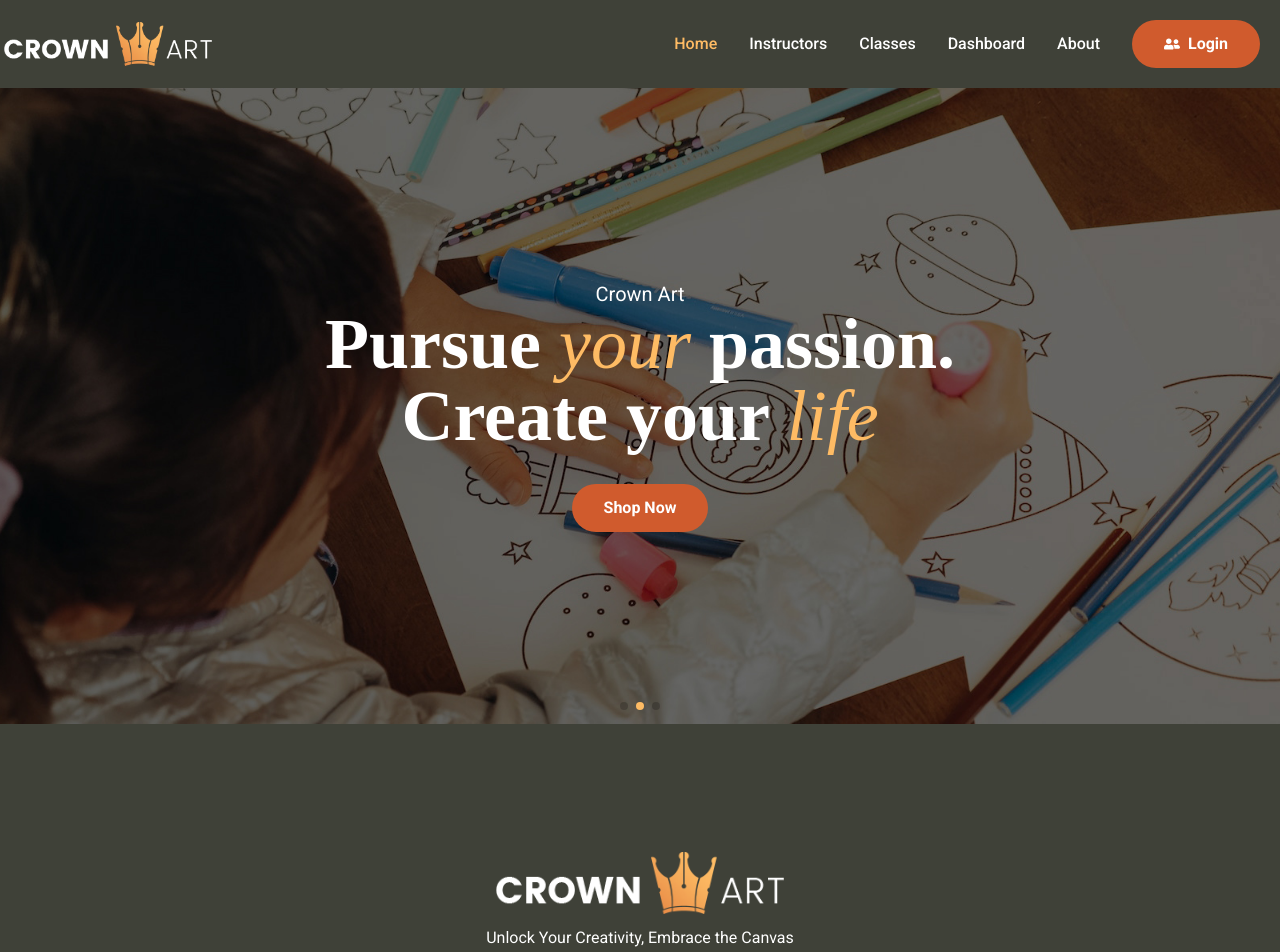
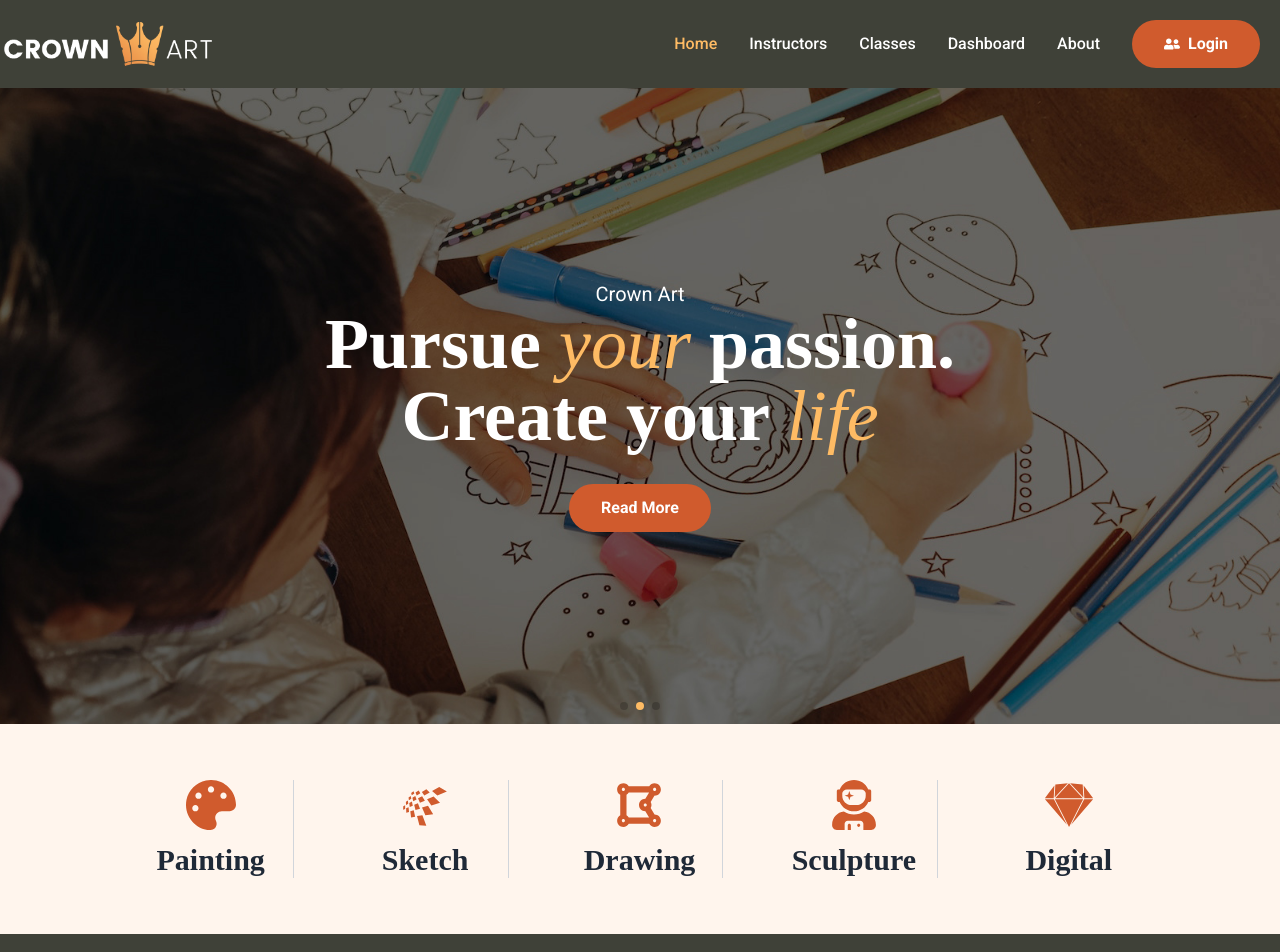
Before and after one commit to developersajeeb/CrownArt-Online-School-Client, a React (Vite) app: page / in a window 1280 px wide. Shown: the top 952 px of the page. Built offline with nearby package versions, Linux system fonts and the light colour scheme; no server answers; a web font is replaced by a local one.

Commit message:
section two created

```diff
--- a/src/pages/Home/Home.jsx
+++ b/src/pages/Home/Home.jsx
@@ -1,10 +1,33 @@
 import Slider from "./Slider";
+import { FaPalette, FaSchlix, FaDrawPolygon, FaUserAstronaut, FaSketch} from "react-icons/fa";
 
 const Home = () => {
     return (
         <>
             <header>
                 <Slider></Slider>
+                <section className="bg-[#fff5ed] grid md:grid-cols-5 md:px-32 py-10 md:py-14 gap-12">
+                    <div className="text-center md:border-r border-gray-300">
+                        <FaPalette className="primary-color mx-auto" size={50}/>
+                        <h3 className="text-3xl font-bold mt-3">Painting</h3>
+                    </div>
+                    <div className="text-center md:border-r border-gray-300">
+                        <FaSchlix className="primary-color mx-auto" size={50}/>
+                        <h3 className="text-3xl font-bold mt-3">Sketch</h3>
+                    </div>
+                    <div className="text-center md:border-r border-gray-300">
+                        <FaDrawPolygon className="primary-color mx-auto" size={50}/>
+                        <h3 className="text-3xl font-bold mt-3">Drawing</h3>
+                    </div>
+                    <div className="text-center md:border-r border-gray-300">
+                        <FaUserAstronaut className="primary-color mx-auto" size={50}/>
+                        <h3 className="text-3xl font-bold mt-3">Sculpture</h3>
+                    </div>
+                    <div className="text-center border-gray-300">
+                        <FaSketch className="primary-color mx-auto" size={50}/>
+                        <h3 className="text-3xl font-bold mt-3">Digital</h3>
+                    </div>
+                </section>
             </header>
         </>
     );
--- a/src/pages/Home/Slider.jsx
+++ b/src/pages/Home/Slider.jsx
@@ -34,21 +34,21 @@ const Slider = () => {
                     <p className="text-white text-xl">Crown Art</p>
                     <h1 className="text-white font-semibold text-5xl md:text-7xl">Pursue <h3 className="inline-block mini-header-color font-light italic">your</h3> passion. <br /> Create your <h3 className="inline-block mini-header-color font-light italic">life</h3></h1>
                     <Link to='/all-dolls'>
-                        <button className="primary-btn mt-8">Shop Now</button>
+                        <button className="primary-btn mt-8">Read More</button>
                     </Link>
                 </SwiperSlide>
                 <SwiperSlide style={{ backgroundImage: `url(${img2})` }} className="py-20 px-6 md:p-48 bg-cover bg-center text-center">
                     <p className="text-white text-xl">Crown Art</p>
                     <h1 className="text-white font-semibold text-5xl md:text-7xl">Pursue <h3 className="inline-block mini-header-color font-light italic">your</h3> passion. <br /> Create your <h3 className="inline-block mini-header-color font-light italic">life</h3></h1>
                     <Link to='/all-dolls'>
-                        <button className="primary-btn mt-8">Shop Now</button>
+                        <button className="primary-btn mt-8">Read More</button>
                     </Link>
                 </SwiperSlide>
                 <SwiperSlide style={{ backgroundImage: `url(${img3})` }} className="py-20 px-6 md:p-48 bg-cover bg-center text-center">
                     <p className="text-white text-xl">Crown Art</p>
                     <h1 className="text-white font-semibold text-5xl md:text-7xl">Pursue <h3 className="inline-block mini-header-color font-light italic">your</h3> passion. <br /> Create your <h3 className="inline-block mini-header-color font-light italic">life</h3></h1>
                     <Link to='/all-dolls'>
-                        <button className="primary-btn mt-8">Shop Now</button>
+                        <button className="primary-btn mt-8">Read More</button>
                     </Link>
                 </SwiperSlide>
             </Swiper>
```
